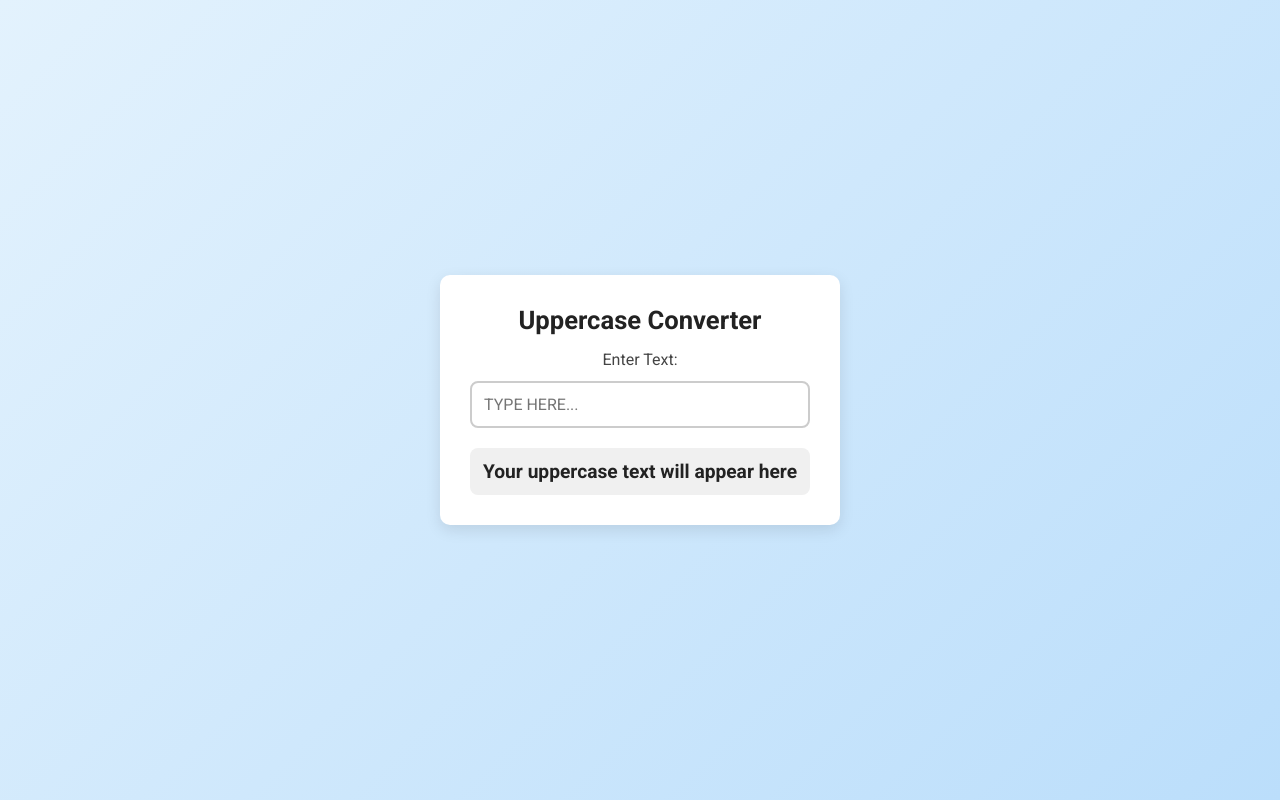
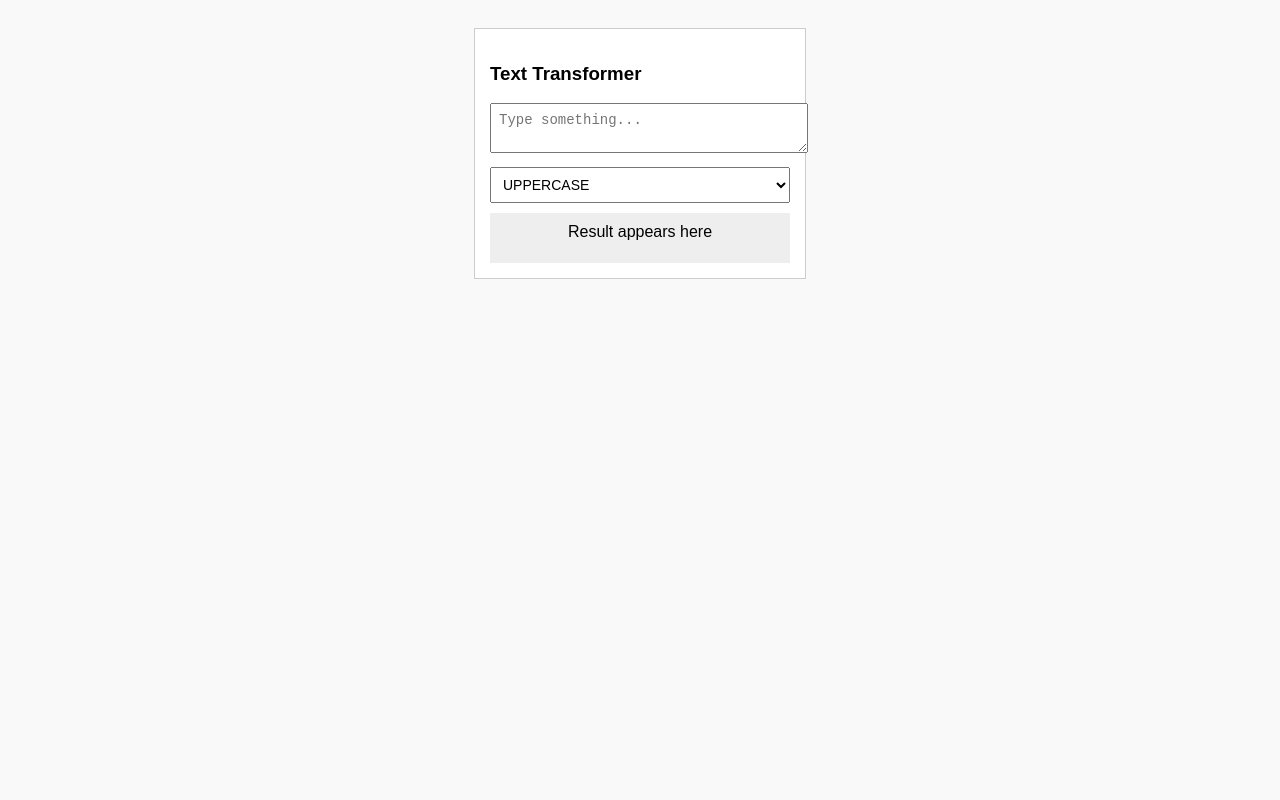
Before and after one commit to Suryateja-1999/Dynamic-Gallery, a plain HTML site: page tasks/task4/task4.html in a window 1280 px wide. Drawn offline with Linux system fonts and the light colour scheme.

Commit message:
Update task4.html

```diff
--- a/tasks/task4/task4.html
+++ b/tasks/task4/task4.html
@@ -2,101 +2,53 @@
 <html lang="en">
 <head>
   <meta charset="UTF-8">
-    <meta name="viewport" content="width=device-width, initial-scale=1.0">
-    <title>Uppercase Converter</title>
-    <link rel="stylesheet" href="https://fonts.googleapis.com/css2?family=Roboto:wght@400;700&display=swap">
+  <meta name="viewport" content="width=device-width, initial-scale=1.0"/>
+  <title>Text Transformer</title>
   <style>
-        /* Global Reset */
-        * {
-            margin: 0;
-            padding: 0;
-            box-sizing: border-box;
-            font-family: 'Roboto', sans-serif;
-        }
-
-        /* Page Layout */
     body {
-            display: flex;
-            justify-content: center;
-            align-items: center;
-            min-height: 100vh;
-            background: linear-gradient(135deg, #e3f2fd, #bbdefb);
+      font-family: sans-serif;
+      background: #f9f9f9;
       padding: 20px;
     }
-
-        /* Main Container */
-        .converter-box {
-            background: white;
-            padding: 30px;
-            border-radius: 10px;
-            box-shadow: 0 5px 15px rgba(0, 0, 0, 0.1);
-            width: 400px;
-            text-align: center;
+    .box {
+      max-width: 300px;
+      margin: auto;
+      background: #fff;
+      padding: 15px;
+      border: 1px solid #ccc;
     }
-
-        /* Heading */
-        .title {
-            font-size: 1.6rem;
-            font-weight: 700;
-            margin-bottom: 15px;
-            color: #222;
+    textarea, select {
+      width: 100%;
+      margin-bottom: 10px;
+      padding: 8px;
+      font-size: 14px;
     }
-
-        /* Input Area */
-        .input-group {
-            display: flex;
-            flex-direction: column;
-            gap: 12px;
-            margin-bottom: 20px;
-        }
-
-        label {
-            font-size: 1rem;
-            font-weight: 500;
-            color: #444;
-        }
-
-        input {
-            padding: 12px;
-            border: 2px solid #ccc;
-            border-radius: 8px;
-            font-size: 1rem;
-            transition: border 0.3s ease-in-out;
-            outline: none;
-            text-transform: uppercase;
-        }
-
-        input:focus {
-            border-color: #0288d1;
-        }
-
-        /* Output Field */
-        .output-box {
-            padding: 12px;
-            border-radius: 8px;
-            background: #f0f0f0;
-            font-size: 1.2rem;
-            font-weight: bold;
-            color: #222;
+    .result {
+      background: #eee;
+      padding: 10px;
+      min-height: 30px;
       text-align: center;
     }
   </style>
 </head>
 <body>
 
-    <div class="converter-box">
-        <h2 class="title">Uppercase Converter</h2>
-        <div class="input-group">
-            <label for="text-input">Enter Text:</label>
-            <input type="text" id="text-input" placeholder="Type here..." oninput="convertToUpper()">
-        </div>
-        <div class="output-box" id="output-text">Your uppercase text will appear here</div>
+<div class="box">
+  <h3>Text Transformer</h3>
+  <textarea id="text" placeholder="Type something..." oninput="transform()"></textarea>
+  <select id="type" name="Task" title="Choose text format" onchange="transform()">
+    <option value="upper">UPPERCASE</option>
+    <option value="lower">lowercase</option>
+  </select>
+  <div class="result" id="output">Result appears here</div>
 </div>
 
 <script>
-        function convertToUpper() {
-            let inputText = document.getElementById("text-input").value.toUpperCase();
-            document.getElementById("output-text").textContent = inputText || "Your uppercase text will appear here";
+  function transform() {
+    let text = document.getElementById("text").value;
+    let type = document.getElementById("type").value;
+    let result = (type === "upper") ? text.toUpperCase() : text.toLowerCase();
+    document.getElementById("output").textContent = text.trim() ? result : "Result appears here";
   }
 </script>
 
```
Lines whose indentation alone changed are shown as unchanged.
